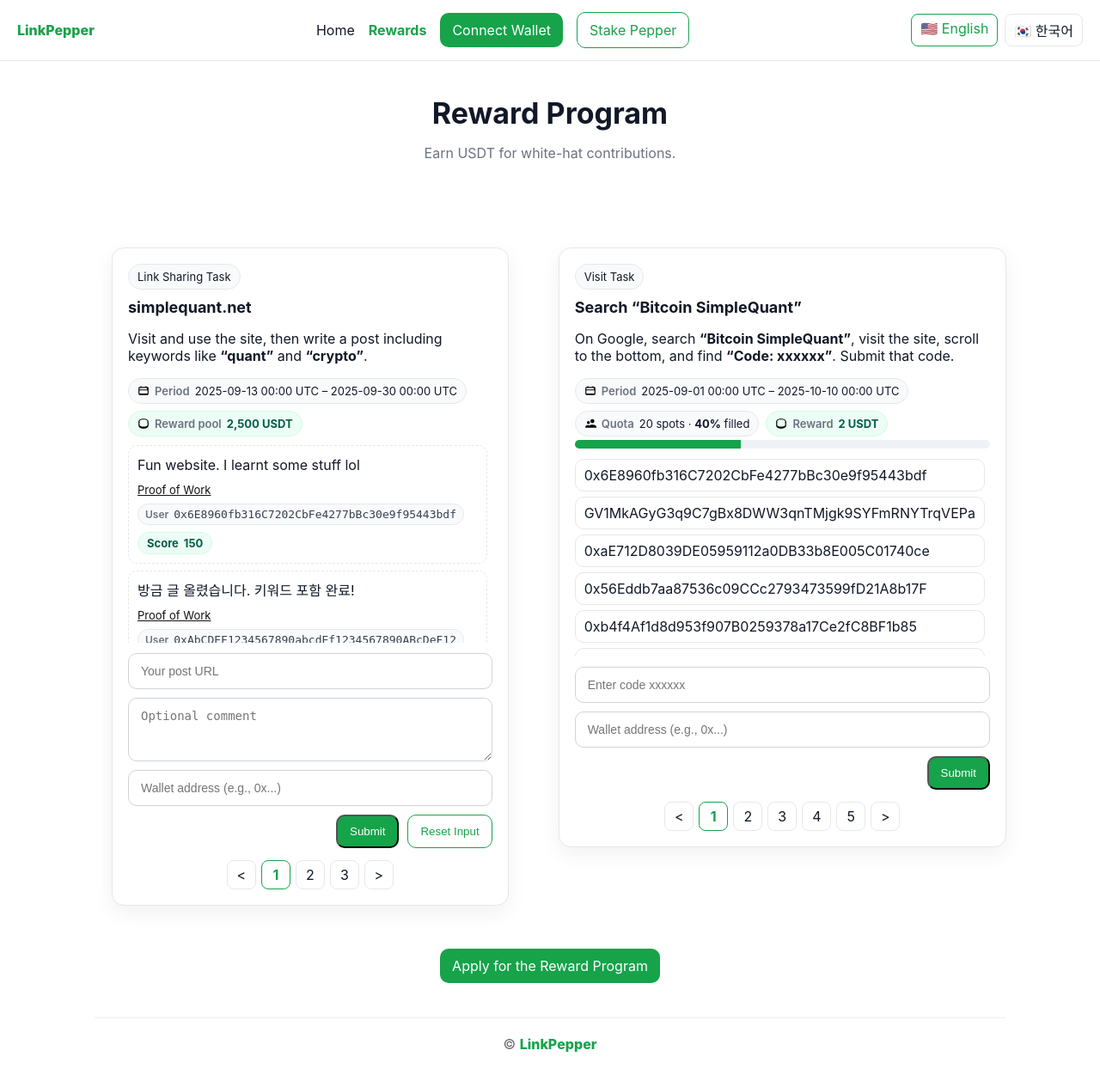
After one commit to puzzlecollector/LinkPepper, a Django app: page /rewards/ in a window 1280 px wide. The commit adds this page. Shown: the whole page at 86% size. Run offline with Django 4.2, Linux system fonts and the light colour scheme.

Commit message:
added reward page and reward page application form (frontend only)

```diff
--- a/backend/config/urls.py
+++ b/backend/config/urls.py
@@ -16,10 +16,17 @@ Including another URLconf
 """
 from django.contrib import admin
 from django.urls import path
-from core.views import home_en, home_ko   # ← 함수 자체를 임포트
+from core.views import home_en, home_ko, rewards_en, rewards_ko, rewards_apply_en, rewards_apply_ko
 
 urlpatterns = [
     path('admin/', admin.site.urls),
+
     path("", home_en, name="home_en"),
-    path("ko/", home_ko, name="home_ko") # https://linkpepper.com/ko/
+    path("ko/", home_ko, name="home_ko"), # https://linkpepper.com/ko/
+
+    path("rewards/", rewards_en, name="rewards_en"),
+    path("ko/rewards/", rewards_ko, name="rewards_ko"),
+
+    path("rewards/apply/", rewards_apply_en, name="rewards_apply_en"),
+    path("rewards/apply/ko/", rewards_apply_ko, name="rewards_apply_ko"),
 ]
--- a/backend/core/views.py
+++ b/backend/core/views.py
@@ -1,10 +1,35 @@
+# backend/core/views.py
 from django.shortcuts import render
 
 def _base_url(request):
     return f"{request.scheme}://{request.get_host()}"
 
-def _meta_for(lang, request):
-    base = _base_url(request)  # 예: http://127.0.0.1:8000  /  https://linkpepper.com
+def _meta_for(lang, request, *, page="home"):
+    base = _base_url(request)  # e.g. http://127.0.0.1:8000
+
+    if page == "rewards":
+        if lang == "ko":
+            return {
+                "lang": "ko",
+                "title": "LinkPepper | 리워드 프로그램",
+                "description": "백링크 & SEO 캠페인에 참여하고 리워드를 받아가세요.",
+                "og_title": "LinkPepper 리워드",
+                "og_description": "링크 공유/방문 과제 참여하고 USDT 보상을 받으세요.",
+                "canonical": f"{base}/ko/rewards/",
+                "url": f"{base}/ko/rewards/",
+            }
+        else:
+            return {
+                "lang": "en",
+                "title": "LinkPepper | Rewards Program",
+                "description": "Join our backlink & SEO campaigns and earn rewards.",
+                "og_title": "LinkPepper Rewards",
+                "og_description": "Complete link share/visit tasks and earn USDT.",
+                "canonical": f"{base}/rewards/",
+                "url": f"{base}/rewards/",
+            }
+
+    # 기본 홈 메타
     if lang == "ko":
         return {
             "lang": "ko",
@@ -31,3 +56,39 @@ def home_en(request):
 
 def home_ko(request):
     return render(request, "home.html", {"meta": _meta_for("ko", request)})
+
+# ✅ 리워드 페이지
+def rewards_en(request):
+    ctx = {"meta": _meta_for("en", request, page="rewards"), "lang": "en"}
+    return render(request, "rewards.html", ctx)
+
+def rewards_ko(request):
+    ctx = {"meta": _meta_for("ko", request, page="rewards"), "lang": "ko"}
+    return render(request, "rewards.html", ctx)
+
+
+def rewards_apply_en(request):
+    base = f"{request.scheme}://{request.get_host()}"
+    meta = {
+        "lang": "en",
+        "title": "Apply | LinkPepper Rewards",
+        "description": "Apply to run a LinkPepper reward campaign.",
+        "og_title": "Apply | LinkPepper Rewards",
+        "og_description": "Submit your campaign request. We reply within 24h.",
+        "canonical": f"{base}/rewards/apply/",
+        "url": f"{base}/rewards/apply/",
+    }
+    return render(request, "rewards_apply.html", {"meta": meta})
+
+def rewards_apply_ko(request):
+    base = f"{request.scheme}://{request.get_host()}"
+    meta = {
+        "lang": "ko",
+        "title": "신청 | LinkPepper 리워드",
+        "description": "LinkPepper 리워드 캠페인 신청 페이지.",
+        "og_title": "신청 | LinkPepper 리워드",
+        "og_description": "캠페인 신청을 남겨 주세요. 24시간 내 회신합니다.",
+        "canonical": f"{base}/rewards/apply/ko/",
+        "url": f"{base}/rewards/apply/ko/",
+    }
+    return render(request, "rewards_apply.html", {"meta": meta})
--- /dev/null
+++ b/frontend/templates/rewards.html
@@ -0,0 +1,380 @@
+<!doctype html>
+{% load static %}
+<html lang="{{ meta.lang|default:'en' }}">
+<head>
+  <meta charset="utf-8">
+  <meta name="viewport" content="width=device-width, initial-scale=1">
+  <title>{{ meta.title }}</title>
+
+  <link rel="canonical" href="{{ meta.canonical }}">
+  <meta name="robots" content="index,follow">
+  <meta name="author" content="LinkPepper">
+  <meta name="description" content="{{ meta.description }}">
+
+  <!-- Open Graph -->
+  <meta property="og:type" content="website">
+  <meta property="og:site_name" content="LinkPepper">
+  <meta property="og:title" content="{{ meta.og_title }}">
+  <meta property="og:description" content="{{ meta.og_description }}">
+  <meta property="og:url" content="{{ meta.url }}">
+  <meta property="og:image" content="{% static 'img/og-cover.png' %}">
+
+  <!-- Twitter -->
+  <meta name="twitter:card" content="summary_large_image">
+  <meta name="twitter:title" content="{{ meta.og_title }}">
+  <meta name="twitter:description" content="{{ meta.og_description }}">
+  <meta name="twitter:image" content="{% static 'img/twitter-card.png' %}">
+
+  <!-- Favicon -->
+  <link rel="icon" href="{% static 'img/favicon.ico' %}">
+  <link rel="apple-touch-icon" sizes="180x180" href="{% static 'img/apple-touch-icon.png' %}">
+
+  <style>
+    :root{
+      --green:#16a34a; --line:#e5e7eb; --text:#111827; --muted:#6b7280;
+      --bg:#ffffff; --chip:#f9fafb; --card:#ffffff; --shadow:0 8px 24px rgba(0,0,0,.06);
+    }
+    *{box-sizing:border-box}
+    body{margin:0;font-family:-apple-system,BlinkMacSystemFont,"Segoe UI",Roboto,Arial,"Apple SD Gothic Neo","Noto Sans KR",sans-serif;color:var(--text);background:var(--bg)}
+    a{color:inherit;text-decoration:none}
+    .container{max-width:1100px;margin:0 auto;padding:20px}
+    .nav{display:flex;justify-content:space-between;align-items:center;padding:14px 20px;border-bottom:1px solid var(--line)}
+    .brand-green{color:var(--green);font-weight:800}
+    .nav-links{display:flex;gap:16px;align-items:center}
+    .btn{padding:10px 14px;border-radius:10px;background:var(--green);color:#fff;display:inline-block}
+    .btn-outline{padding:10px 14px;border-radius:10px;border:1px solid var(--green);color:var(--green);display:inline-block;background:#fff}
+    .lang{display:flex;gap:8px}
+    .lang a{border:1px solid var(--line);padding:6px 10px;border-radius:8px}
+
+    .page-title{padding:40px 20px;text-align:center}
+    .page-title h1{margin:0 0 8px;font-size:34px}
+    .muted{color:var(--muted)}
+    .section{padding:24px 20px}
+    .card{background:var(--card);border:1px solid var(--line);border-radius:14px;padding:18px;box-shadow:var(--shadow)}
+    .grid{display:grid;grid-template-columns:2fr 1fr;gap:18px}
+    .task-head{display:flex;flex-wrap:wrap;gap:8px;align-items:center;margin-bottom:10px}
+    .pill{display:inline-flex;gap:6px;align-items:center;border:1px solid var(--line);background:var(--chip);padding:6px 10px;border-radius:999px;font-size:13px}
+    .task-title{font-size:18px;font-weight:700;margin:0 0 6px}
+    .list{display:flex;flex-direction:column;gap:8px}
+    .example{border:1px dashed var(--line);border-radius:10px;padding:10px}
+    .small{font-size:13px;color:var(--muted)}
+    form .row{display:flex;gap:10px;flex-wrap:wrap}
+    input[type="text"],input[type="url"],textarea{width:100%;padding:12px 14px;border:1px solid #cfd4da;border-radius:10px;font-size:14px}
+    .submit-row{display:flex;gap:10px;justify-content:flex-end;margin-top:10px}
+    .pagination{display:flex;gap:6px;justify-content:center;margin-top:14px}
+    .pagination a,.pagination span{min-width:34px;height:34px;display:inline-flex;align-items:center;justify-content:center;border:1px solid var(--line);border-radius:8px;background:#fff}
+    .pagination .active{border-color:var(--green);color:var(--green);font-weight:700}
+    .section-title{display:flex;align-items:center;gap:10px;margin:0 0 10px}
+    .progress{height:10px;background:#eef2f7;border-radius:999px;overflow:hidden}
+    .progress > i{display:block;height:100%;background:var(--green);width:25%}
+    .users{display:flex;flex-direction:column;gap:6px}
+    .users .user{padding:8px 10px;border:1px solid var(--line);border-radius:10px}
+    .cta-center{text-align:center;margin:26px 0}
+    @media (max-width:900px){ .grid{grid-template-columns:1fr} .page-title h1{font-size:26px} }
+    .example .comment{ margin-bottom:8px; line-height:1.55; }
+    .example .meta{
+      display:flex; align-items:center; gap:8px; flex-wrap:wrap;
+      font-size:13px; color:var(--muted);
+    }
+    .example .meta .dot{ color:#c4c9cf; }
+    .pill.soft{
+      display:inline-flex; align-items:center; gap:6px;
+      border:1px solid var(--line); background:var(--chip);
+      padding:4px 8px; border-radius:999px; color:#374151;
+    }
+    .pill.soft .label{ color:#6b7280; font-weight:600; font-size:12px; }
+    .pill.score{
+      display:inline-flex; align-items:center; gap:6px;
+      background:#ecfdf5; border:1px solid #d1fae5; color:#065f46;
+      padding:4px 10px; border-radius:999px; font-weight:700;
+    }
+    .meta-link{ color:#111; text-decoration:underline; }
+    .meta-link:hover{ color:var(--green); }
+    /* 리스트/유저 영역을 카드 안에서만 스크롤 */
+    .scroller{
+      max-height: 230px;        /* 카드 안에서 보이는 높이 */
+      overflow-y: auto;         /* 내용 많아지면 세로 스크롤 */
+      padding-right: 6px;       /* 스크롤바 겹침 여유 */
+    }
+
+    /* (선택) 모바일에서 살짝 더 낮춰 균형 맞추기 */
+    @media (max-width: 900px){
+      .scroller{ max-height: 200px; }
+    }
+
+    /* (선택) 스크롤바 미세 스타일 */
+    .scroller::-webkit-scrollbar{ width: 8px; }
+    .scroller::-webkit-scrollbar-thumb{
+      background:#e5e7eb; border-radius: 999px;
+    }
+    .scroller:hover::-webkit-scrollbar-thumb{
+      background:#cbd5e1;
+    }
+    .info-line{
+      display:flex; flex-wrap:wrap; gap:8px; align-items:center; margin:8px 0 4px;
+    }
+    .info-chip{
+      display:inline-flex; align-items:center; gap:6px;
+      padding:6px 10px; border:1px solid var(--line); background:var(--chip);
+      border-radius:999px; font-size:13px; color:var(--text);
+    }
+    .info-chip .k{ color:var(--muted); font-weight:600; }
+    .info-chip.reward{
+      background:#ecfdf5; border-color:#d1fae5; color:#065f46; font-weight:700;
+    }
+    .info-chip svg{ width:14px; height:14px; }
+    .sub-note{ font-size:12px; color:var(--muted); margin-top:4px; }
+    .footer {text-align:center; padding:20px; border-top:1px solid #eee; color:#666; margin-top:40px;}
+  </style>
+</head>
+<body>
+
+  <!-- 헤더 -->
+  <header class="nav">
+    <div class="brand-green">LinkPepper</div>
+    <nav class="nav-links">
+      <a href="{% url 'home_en' %}">{% if meta.lang == 'ko' %}홈{% else %}Home{% endif %}</a>
+      <a href="{% url 'rewards_en' %}" style="font-weight:700;color:var(--green)">{% if meta.lang == 'ko' %}리워드{% else %}Rewards{% endif %}</a>
+      <a class="btn" href="#wallet">{% if meta.lang == 'ko' %}지갑 연결{% else %}Connect Wallet{% endif %}</a>
+      <a class="btn-outline" href="#stake">{% if meta.lang == 'ko' %}페퍼 스테이킹{% else %}Stake Pepper{% endif %}</a>
+    </nav>
+    <div class="lang">
+      {% if meta.lang == "ko" %}
+        <a href="{% url 'rewards_en' %}">🇺🇸 English</a>
+        <a href="{% url 'rewards_ko' %}" style="border-color:var(--green);color:var(--green)">🇰🇷 한국어</a>
+      {% else %}
+        <a href="{% url 'rewards_en' %}" style="border-color:var(--green);color:var(--green)">🇺🇸 English</a>
+        <a href="{% url 'rewards_ko' %}">🇰🇷 한국어</a>
+      {% endif %}
+    </div>
+  </header>
+
+  <!-- 타이틀 -->
+  <section class="page-title">
+    <h1>{% if meta.lang == 'ko' %}리워드 프로그램{% else %}Reward Program{% endif %}</h1>
+    <p class="muted">
+      {% if meta.lang == 'ko' %}
+        화이트햇 활동으로 USDT를 적립하세요.
+      {% else %}
+        Earn USDT for white-hat contributions.
+      {% endif %}
+    </p>
+  </section>
+
+  <main class="container">
+    <div class="grid">
+
+      <!-- 좌측: 1) 링크 공유 과제 -->
+      <section class="section">
+        <div class="card">
+          <div class="task-head">
+            <span class="pill">{% if meta.lang == 'ko' %}링크 공유 과제{% else %}Link Sharing Task{% endif %}</span>
+          </div>
+
+          <h3 class="task-title">simplequant.net</h3>
+          <p>
+            {% if meta.lang == 'ko' %}
+              사이트를 방문·이용한 뒤 <strong>“퀀트”</strong>, <strong>“암호화폐”</strong> 키워드를 포함해 포스트를 작성해 주세요.
+            {% else %}
+              Visit and use the site, then write a post including keywords like <strong>“quant”</strong> and <strong>“crypto”</strong>.
+            {% endif %}
+          </p>
+          <div class="info-line">
+            <!-- 기간 / Period -->
+            <span class="info-chip">
+              <!-- calendar icon -->
+              <svg xmlns="http://www.w3.org/2000/svg" viewBox="0 0 24 24" aria-hidden="true">
+                <path d="M7 2a1 1 0 0 1 1 1v1h8V3a1 1 0 1 1 2 0v1h1.5A2.5 2.5 0 0 1 22 6.5v11A2.5 2.5 0 0 1 19.5 20h-15A2.5 2.5 0 0 1 2 17.5v-11A2.5 2.5 0 0 1 4.5 4H6V3a1 1 0 0 1 1-1Zm12.5 8.5h-15a.5.5 0 0 0-.5.5v5.5c0 .3.2.5.5.5h15c.3 0 .5-.2.5-.5V11a.5.5 0 0 0-.5-.5ZM5 9h14V6.5a.5.5 0 0 0-.5-.5H4.5a.5.5 0 0 0-.5.5V9Z"/>
+              </svg>
+              <span class="k">{% if meta.lang == 'ko' %}기간{% else %}Period{% endif %}</span>
+              <span>
+                {% if meta.lang == 'ko' %}
+                  2025.09.13 00:00 UTC – 2025.09.30 00:00 UTC
+                {% else %}
+                  2025-09-13 00:00 UTC – 2025-09-30 00:00 UTC
+                {% endif %}
+              </span>
+            </span>
+
+            <!-- 리워드 풀 / Reward pool -->
+            <span class="info-chip reward">
+              <!-- coins icon -->
+              <svg xmlns="http://www.w3.org/2000/svg" viewBox="0 0 24 24" aria-hidden="true">
+                <path d="M12 2C6.48 2 2 4.69 2 8v8c0 3.31 4.48 6 10 6s10-2.69 10-6V8c0-3.31-4.48-6-10-6Zm0 2c4.41 0 8 .9 8 4s-3.59 4-8 4-8-.9-8-4 3.59-4 8-4Zm0 14c-4.41 0-8-.9-8-4V9.76c1.86 1.5 5 2.24 8 2.24s6.14-.74 8-2.24V14c0 3.1-3.59 4-8 4Z"/>
+              </svg>
+              <span class="k">{% if meta.lang == 'ko' %}리워드 풀{% else %}Reward pool{% endif %}</span>
+              <strong>2,500&nbsp;USDT</strong>
+            </span>
+          </div>
+
+          <!-- 예시 포스트 -->
+          <div class="list scroller" style="margin-top:10px">
+            <div class="example">
+              <div class="comment">Fun website. I learnt some stuff lol</div>
+              <div class="meta">
+                <a class="meta-link" href="https://x.com/aiphabtc11235/status/1966875708015472907" target="_blank" rel="noopener">Proof of Work</a>
+                <span class="pill soft"><span class="label">User</span> <code>0x6E8960fb316C7202CbFe4277bBc30e9f95443bdf</code></span>
+                <span class="pill score"><span class="label">Score</span> 150</span>
+              </div>
+            </div>
+
+            <div class="example">
+              <div class="comment">방금 글 올렸습니다. 키워드 포함 완료!</div>
+              <div class="meta">
+                <a class="meta-link" href="https://x.com/aiphabtc11235/status/1966875708015472907" target="_blank" rel="noopener">Proof of Work</a>
+                <span class="pill soft"><span class="label">User</span> <code>0xAbCDEF1234567890abcdEf1234567890ABcDeF12</code></span>
+                <span class="pill score"><span class="label">Score</span> 120</span>
+              </div>
+            </div>
+
+            <!-- #3 (이전엔 .list 밖에 있던 걸 안으로 이동) -->
+            <div class="example">
+              <div class="comment">みんな、こんにちは :)</div>
+              <div class="meta">
+                <a class="meta-link" href="https://x.com/aiphabtc11235/status/1966875708015472907" target="_blank" rel="noopener">Proof of Work</a>
+                <span class="pill soft"><span class="label">User</span> <code>GV1MkAGyG3q9C7gBx8DWW3qnTMjgk9SYFmRNYTrqVEPa</code></span>
+                <span class="pill score"><span class="label">Score</span> 70</span>
+              </div>
+            </div>
+          </div>
+
+
+
+          <!-- 제출 폼 -->
+          <form method="post" action="#" style="margin-top:12px">
+            {% csrf_token %}
+            <div class="row">
+              <input type="url" name="post_url" placeholder="{% if meta.lang == 'ko' %}본인 포스트 URL{% else %}Your post URL{% endif %}" required>
+              <textarea name="comment" rows="3" placeholder="{% if meta.lang == 'ko' %}추가 코멘트(선택){% else %}Optional comment{% endif %}"></textarea>
+              <input type="text" name="wallet" placeholder="{% if meta.lang == 'ko' %}월렛 주소 (예: 0x...){% else %}Wallet address (e.g., 0x...){% endif %}" required>
+            </div>
+            <div class="submit-row">
+              <button class="btn" type="submit">{% if meta.lang == 'ko' %}제출{% else %}Submit{% endif %}</button>
+              <button class="btn-outline" type="reset">{% if meta.lang == 'ko' %}초기화{% else %}Reset Input{% endif %}</button>
+            </div>
+          </form>
+
+          <!-- 페이지네이션 -->
+          <div class="pagination">
+            <a href="#">&lt;</a>
+            <span class="active">1</span>
+            <a href="#">2</a>
+            <a href="#">3</a>
+            <a href="#">&gt;</a>
+          </div>
+        </div>
+      </section>
+
+      <!-- 우측: 2) 링크 방문 과제 -->
+      <aside class="section">
+        <div class="card">
+          <div class="task-head">
+            <span class="pill">{% if meta.lang == 'ko' %}링크 방문 과제{% else %}Visit Task{% endif %}</span>
+          </div>
+
+          <h3 class="task-title">{% if meta.lang == 'ko' %}“비트코인 심플퀀트” 검색{% else %}Search “Bitcoin SimpleQuant”{% endif %}</h3>
+          <p>
+            {% if meta.lang == 'ko' %}
+              구글에서 <strong>“비트코인 심플퀀트”</strong>를 검색 후 사이트에 방문하세요. 페이지 맨 아래에 <strong>“코드: xxxxxx”</strong>가 있습니다. 해당 코드를 제출해 주세요.
+            {% else %}
+              On Google, search <strong>“Bitcoin SimpleQuant”</strong>, visit the site, scroll to the bottom, and find <strong>“Code: xxxxxx”</strong>. Submit that code.
+            {% endif %}
+          </p>
+          <div class="info-line">
+            <!-- 기간 / Period -->
+            <span class="info-chip">
+              <!-- calendar icon -->
+              <svg xmlns="http://www.w3.org/2000/svg" viewBox="0 0 24 24" aria-hidden="true">
+                <path d="M7 2a1 1 0 0 1 1 1v1h8V3a1 1 0 1 1 2 0v1h1.5A2.5 2.5 0 0 1 22 6.5v11A2.5 2.5 0 0 1 19.5 20h-15A2.5 2.5 0 0 1 2 17.5v-11A2.5 2.5 0 0 1 4.5 4H6V3a1 1 0 0 1 1-1Zm12.5 8.5h-15a.5.5 0 0 0-.5.5v5.5c0 .3.2.5.5.5h15c.3 0 .5-.2.5-.5V11a.5.5 0 0 0-.5-.5ZM5 9h14V6.5a.5.5 0 0 0-.5-.5H4.5a.5.5 0 0 0-.5.5V9Z"/>
+              </svg>
+              <span class="k">{% if meta.lang == 'ko' %}기간{% else %}Period{% endif %}</span>
+              <span>
+                {% if meta.lang == 'ko' %}
+                  2025.09.01 00:00 UTC – 2025.10.10 00:00 UTC
+                {% else %}
+                  2025-09-01 00:00 UTC – 2025-10-10 00:00 UTC
+                {% endif %}
+              </span>
+            </span>
+
+            <!-- 선착순 / Quota -->
+            <span class="info-chip">
+              <!-- users icon -->
+              <svg xmlns="http://www.w3.org/2000/svg" viewBox="0 0 24 24" aria-hidden="true">
+                <path d="M16 11a4 4 0 1 0-3.999-4A4 4 0 0 0 16 11Zm-8 2a3 3 0 1 0-2.999-3A3 3 0 0 0 8 13Zm8 1c-2.673 0-8 1.337-8 4v2h16v-2c0-2.663-5.327-4-8-4Zm-8 .5C6.008 14.5 2 15.84 2 18v2h6v-2c0-1.18.475-2.045 1.21-2.75A8.3 8.3 0 0 0 8 14.5Z"/>
+              </svg>
+              <span class="k">{% if meta.lang == 'ko' %}선착순{% else %}Quota{% endif %}</span>
+              <span>
+                {% if meta.lang == 'ko' %}
+                  20명 · 현재 <strong>40%</strong> 달성
+                {% else %}
+                  20 spots · <strong>40%</strong> filled
+                {% endif %}
+              </span>
+            </span>
+
+            <!-- 보상 / Reward -->
+            <span class="info-chip reward">
+              <!-- coin icon -->
+              <svg xmlns="http://www.w3.org/2000/svg" viewBox="0 0 24 24" aria-hidden="true">
+                <path d="M12 2C6.48 2 2 4.69 2 8v8c0 3.31 4.48 6 10 6s10-2.69 10-6V8c0-3.31-4.48-6-10-6Zm0 2c4.41 0 8 .9 8 4s-3.59 4-8 4-8-.9-8-4 3.59-4 8-4Zm0 14c-4.41 0-8-.9-8-4V9.76c1.86 1.5 5 2.24 8 2.24s6.14-.74 8-2.24V14c0 3.1-3.59 4-8 4Z"/>
+              </svg>
+              <span class="k">{% if meta.lang == 'ko' %}보상{% else %}Reward{% endif %}</span>
+              <strong>2&nbsp;USDT</strong>
+            </span>
+          </div>
+
+
+          <!-- 진행도 -->
+          <div class="progress" aria-label="progress"><i style="width:40%"></i></div>
+
+          <!-- 통과 유저 예시 -->
+          <div class="users scroller" style="margin-top:12px">
+            <div class="user">0x6E8960fb316C7202CbFe4277bBc30e9f95443bdf</div>
+            <div class="user">GV1MkAGyG3q9C7gBx8DWW3qnTMjgk9SYFmRNYTrqVEPa</div>
+            <div class="user">0xaE712D8039DE05959112a0DB33b8E005C01740ce</div>
+            <div class="user">0x56Eddb7aa87536c09CCc2793473599fD21A8b17F</div>
+            <div class="user">0xb4f4Af1d8d953f907B0259378a17Ce2fC8BF1b85</div>
+            <div class="user">0x145320a1c58b49840D0e5D831a4Cf18BeeAC3170</div>
+            <div class="user">0xBEa9730dBB3955DE829344b741e1133FB182055A</div>
+            <div class="user">0x894207844E9764F104a8A6d89A082E43974a0687</div>
+          </div>
+
+          <!-- 코드 제출 -->
+          <form method="post" action="#" style="margin-top:12px">
+            {% csrf_token %}
+            <div class="row">
+              <input type="text" name="code" placeholder="{% if meta.lang == 'ko' %}코드 xxxxxx 입력{% else %}Enter code xxxxxx{% endif %}" required>
+              <input type="text" name="wallet2" placeholder="{% if meta.lang == 'ko' %}월렛 주소 (예: 0x...){% else %}Wallet address (e.g., 0x...){% endif %}" required>
+            </div>
+            <div class="submit-row">
+              <button class="btn" type="submit">{% if meta.lang == 'ko' %}제출{% else %}Submit{% endif %}</button>
+            </div>
+          </form>
+
+          <div class="pagination">
+              <a href="#">&lt;</a>
+              <span class="active">1</span>
+              <a href="#">2</a>
+              <a href="#">3</a>
+              <a href="#">4</a>
+              <a href="#">5</a>
+              <a href="#">&gt;</a>
+          </div>
+
+        </div>
+      </aside>
+
+    </div>
+
+    <!-- 3) 리워드 프로그램 신청하기 -->
+    <div class="cta-center">
+      <a class="btn" href="{% if meta.lang == 'ko' %}{% url 'rewards_apply_ko' %}{% else %}{% url 'rewards_apply_en' %}{% endif %}">
+        {% if meta.lang == 'ko' %}리워드 프로그램 신청하기{% else %}Apply for the Reward Program{% endif %}
+      </a>
+    </div>
+
+    <footer class="footer">© <span data-i18n="brand" class="brand-green">LinkPepper</span></footer>
+  </main>
+</body>
+</html>
```
Also changed, not shown: frontend/templates/home.html (+6 -2 lines), frontend/templates/rewards_apply.html (added, +171 -0 lines).
